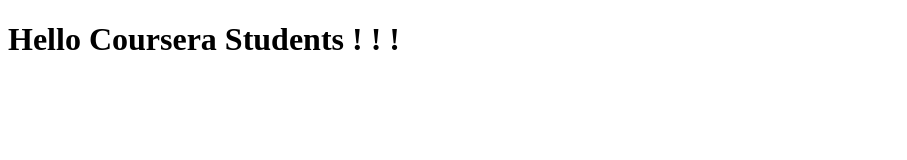
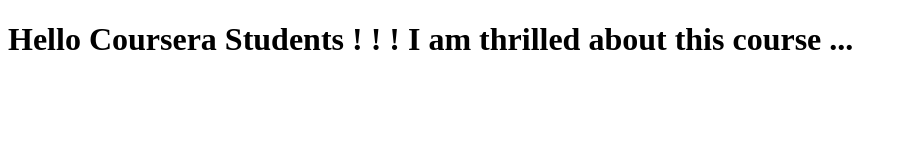
Before and after one commit to kjguruprasad/angularspa, a plain HTML site: page index.html in a window 1280 px wide. Shown: the whole page, without its empty margins (0-907 px from the left). Drawn offline with Linux system fonts and the light colour scheme.

Commit message:
Next Version of Web File.

```diff
--- a/index.html
+++ b/index.html
@@ -5,6 +5,6 @@
   <title>Hello Coursera</title>
 </head>
 <body>
-  <h1>Hello Coursera Students ! ! !</h1>
+  <h1>Hello Coursera Students ! ! ! I am thrilled about this course ... </h1>
 </body>
 </html>
```
